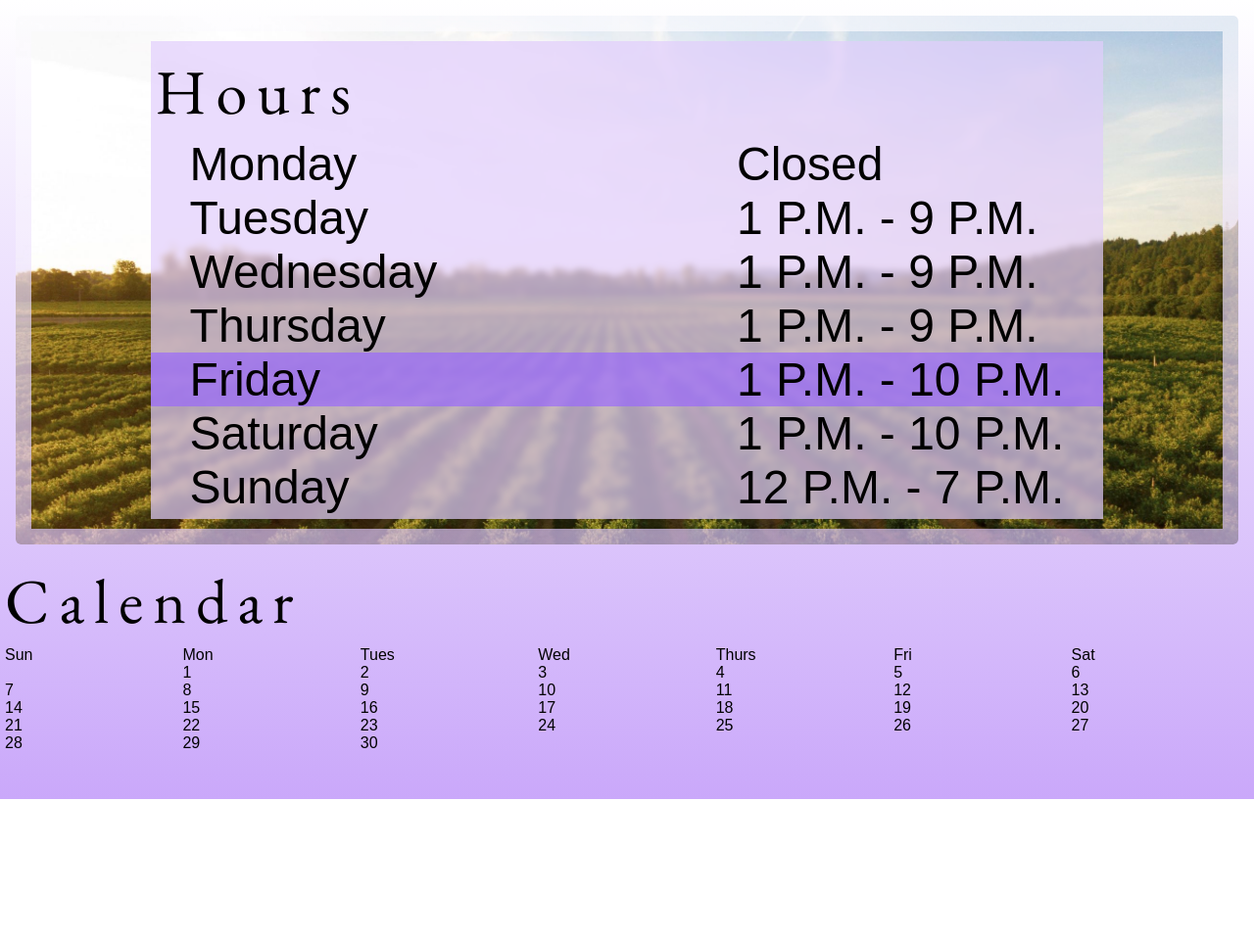
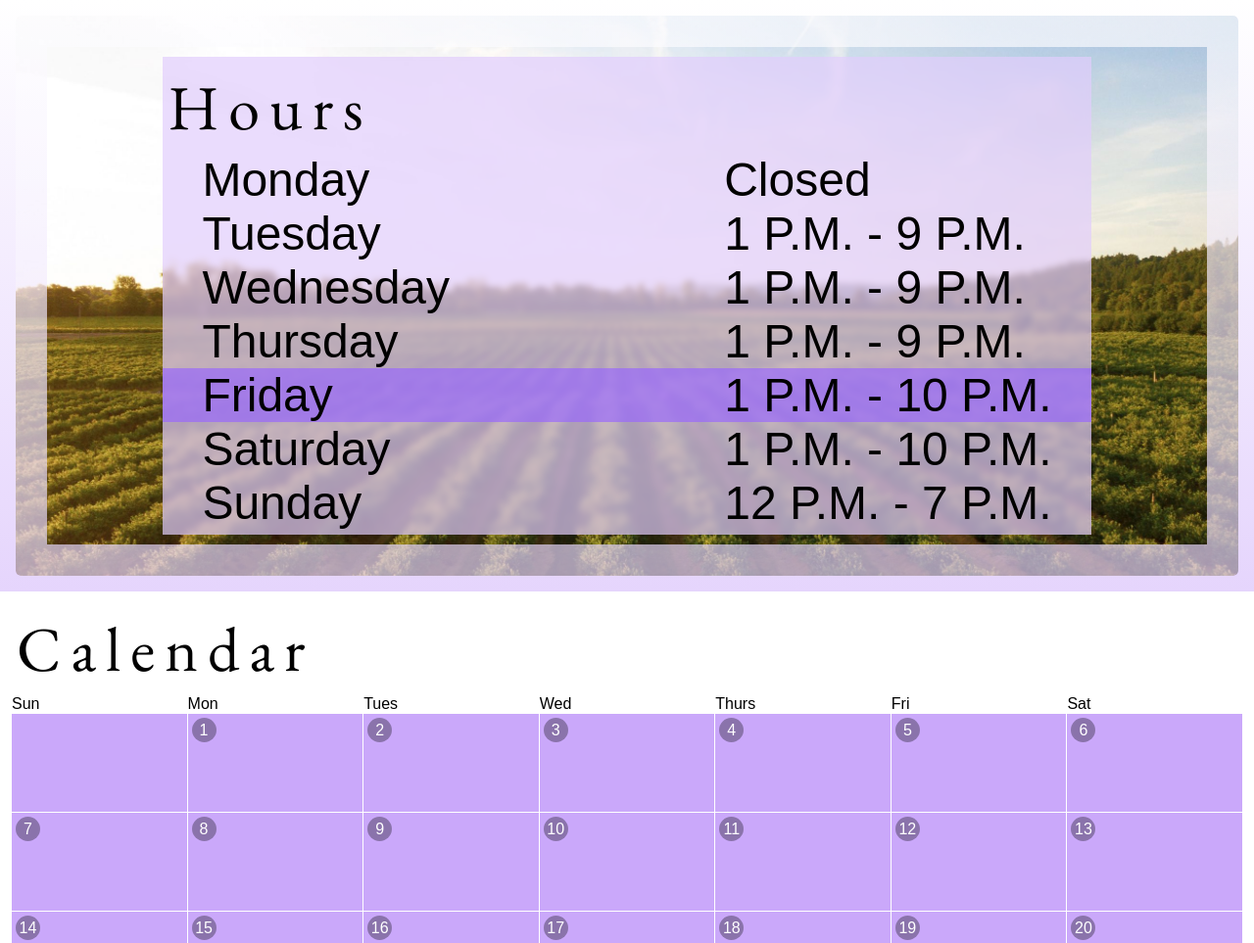
Before and after one commit to matthewjlewis93/wine30, an Eleventy site: page src/index.html in a window 1280 px wide. Shown: the top 963 px of the page at 98% size. Before the commit the page ends 816 px from the top, so only its background shows below. Built offline with nearby package versions, Linux system fonts and the light colour scheme; Eleventy itself is replaced by a stand-in of ours; files that its build step writes are made by us from their sources; a web font is replaced by a local one.

Commit message:
calendar styling and blank days

```diff
--- a/public/home.js
+++ b/public/home.js
@@ -20,7 +20,9 @@ createDateObj = (dateIndex) => {
 };
 
 createCalendar = (dateObject) => {
-  document.getElementById("calendar").innerHTML = `<p>Sun</p>
+  document.getElementById(
+    "calendar"
+  ).innerHTML = `<h3 style="grid-column: span 7;">Calendar</h3><p>Sun</p>
     <p>Mon</p>
     <p>Tues</p>
     <p>Wed</p>
@@ -30,10 +32,13 @@ createCalendar = (dateObject) => {
   const calendarArray = [];
   for (i = 1 - dateObject["Day of 1"]; i <= dateObject["Days in Month"]; i++) {
     if (i <= 0) {
-      calendarArray.push("<p></p>");
+      calendarArray.push("<div class='calendar-day' ></div");
     } else {
-      calendarArray.push(`<p>${i}</p>`);
+      calendarArray.push(`<div class='calendar-day' ><p>${i}</p></div>`);
     }
+  }
+  while ( calendarArray.length % 7 != 0 ) {
+    calendarArray.push("<div class='calendar-day' ></div>");
   }
   calendarArray.forEach(
     (e) => (document.getElementById("calendar").innerHTML += e)
@@ -42,3 +47,4 @@ createCalendar = (dateObject) => {
 };
 
 createCalendar(createDateObj(new Date().getMonth()));
+// createCalendar(createDateObj(7));
--- a/public/index.css
+++ b/public/index.css
@@ -2,7 +2,7 @@ body {
   margin: 0px;
   background-image: linear-gradient(white, #caa8fa);
   background-size: contain;
-  height: 100vh;
+  /* height: 100vh; */
 }
 h3 {
   font-family: EB Garamond, serif;
@@ -31,7 +31,7 @@ p {
   background-size: cover;
   background-position: center center;
   margin: 1rem;
-  border: 1rem solid transparent;
+  border: 2rem solid transparent;
   background: url("./images/Wine-30-BKG-scaled.jpg") border-box;
   background-size: cover;
   background-position: center center;
@@ -44,9 +44,10 @@ p {
   padding: 5px 0px;
   margin: 10px;
   width: 80%;
+  max-width: 1000px;
   min-width: fit-content;
   height: 80%;
-  /* background-color: #2b008090; */
+
   background-color: hsl(266, 92%, 90%, 70%);
   display: grid;
   grid-template-columns: auto max-content;
@@ -55,11 +56,34 @@ p {
 
 #calendar {
   display: grid;
+  gap: 1px;
   grid-template-columns: repeat(7, 1fr);
-  margin: 5px;
+  padding: 10px;
+  border: 2px solid white;
+  background-color: white;
+  /* width: 100%; */
 }
 
 #calendar p {
   padding: 0;
   font-size: 16px;
 }
+
+.calendar-day {
+  background-color: #caa8fa;
+  position: relative;
+  height: 100px;
+}
+
+.calendar-day p {
+  position: absolute ;
+  top: 4px;
+  left: 4px;
+  background-color: #00000050;
+  color: white;
+  border-radius: 50%;
+  text-align: center;
+  align-content: center;
+  height: 25px;
+  width: 25px;
+}
--- a/src/_includes/partials/calendar.html
+++ b/src/_includes/partials/calendar.html
@@ -1,6 +1,6 @@
-<h3>Calendar</h3>
 
 <section id="calendar">
+    <h3 style="grid-column: span 7;">Calendar</h3>
 
     <p>Sun</p>
     <p>Mon</p>
--- a/src/index.css
+++ b/src/index.css
@@ -2,7 +2,7 @@ body {
   margin: 0px;
   background-image: linear-gradient(white, #caa8fa);
   background-size: contain;
-  height: 100vh;
+  /* height: 100vh; */
 }
 h3 {
   font-family: EB Garamond, serif;
@@ -31,7 +31,7 @@ p {
   background-size: cover;
   background-position: center center;
   margin: 1rem;
-  border: 1rem solid transparent;
+  border: 2rem solid transparent;
   background: url("./images/Wine-30-BKG-scaled.jpg") border-box;
   background-size: cover;
   background-position: center center;
@@ -44,9 +44,10 @@ p {
   padding: 5px 0px;
   margin: 10px;
   width: 80%;
+  max-width: 1000px;
   min-width: fit-content;
   height: 80%;
-  /* background-color: #2b008090; */
+
   background-color: hsl(266, 92%, 90%, 70%);
   display: grid;
   grid-template-columns: auto max-content;
@@ -55,11 +56,34 @@ p {
 
 #calendar {
   display: grid;
+  gap: 1px;
   grid-template-columns: repeat(7, 1fr);
-  margin: 5px;
+  padding: 10px;
+  border: 2px solid white;
+  background-color: white;
+  /* width: 100%; */
 }
 
 #calendar p {
   padding: 0;
   font-size: 16px;
 }
+
+.calendar-day {
+  background-color: #caa8fa;
+  position: relative;
+  height: 100px;
+}
+
+.calendar-day p {
+  position: absolute ;
+  top: 4px;
+  left: 4px;
+  background-color: #00000050;
+  color: white;
+  border-radius: 50%;
+  text-align: center;
+  align-content: center;
+  height: 25px;
+  width: 25px;
+}
```
Also changed, not shown: public/index.html (+1 -1 lines), src/home.js (+9 -3 lines).
